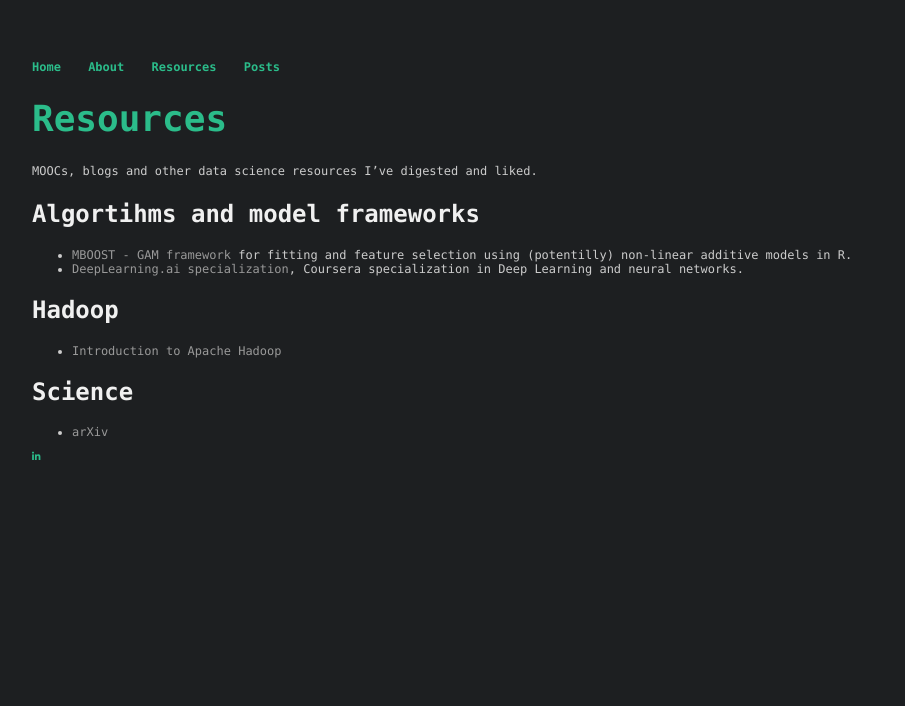
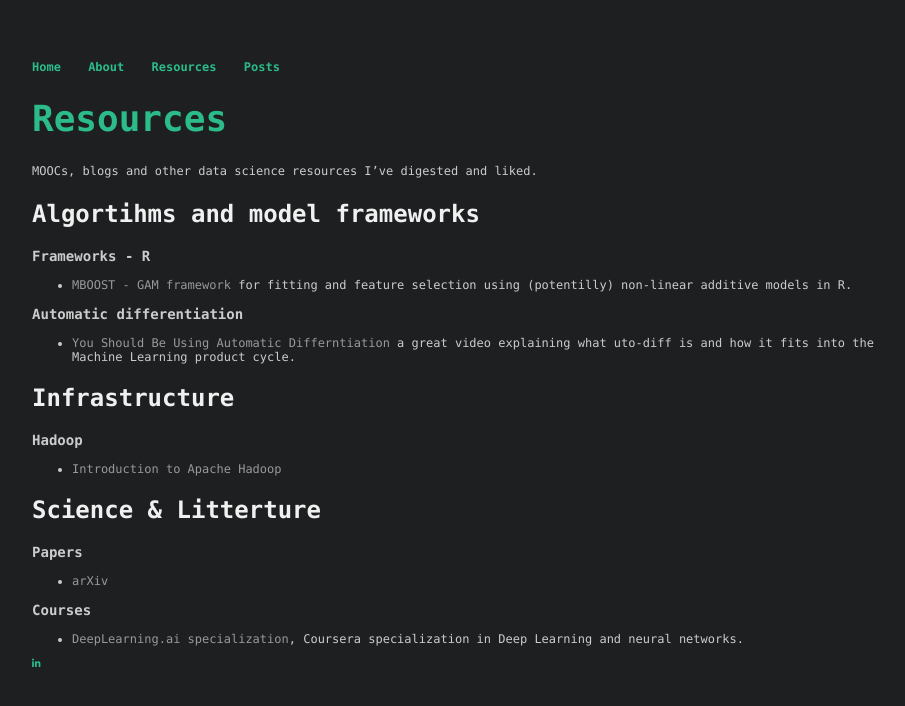
Before and after one commit to rasmusvelling/rasmusvelling.github.io, a Jekyll site: the page built from resources/index.md, in a window 1280 px wide. Shown: the top 706 px of the page, without its empty margins (160-1065 px from the left). Built offline with Jekyll 4.4.1, drawn with Linux system fonts in a browser that asks for light colours; nearby versions of some CDN libraries; our own code applies the rules of GitHub Pages for plain Markdown files.

Commit message:
Update index.md

```diff
--- a/resources/index.md
+++ b/resources/index.md
@@ -2,12 +2,26 @@
 MOOCs, blogs and other data science resources I've digested and liked.
 
 ## Algortihms and model frameworks
+
+### Frameworks - R
+
 - [MBOOST - GAM framework](https://cran.r-project.org/web/packages/mboost/index.html) for fitting and feature selection using (potentilly) non-linear additive models in R.
-- [DeepLearning.ai specialization](https://www.coursera.org/specializations/deep-learning), Coursera specialization in Deep Learning and neural networks.
+
+### Automatic differentiation
+
+- [You Should Be Using Automatic Differntiation](https://www.youtube.com/watch?v=sq2gPzlrM0g) a great video explaining what uto-diff is and how it fits into the Machine Learning product cycle.
 
 
-## Hadoop
+## Infrastructure
+
+### Hadoop
 - [Introduction to Apache Hadoop](https://www.edx.org/course/introduction-apache-hadoop-linuxfoundationx-lfs103x)
 
-## Science
+
+## Science & Litterture
+
+### Papers
 - [arXiv](https://arxiv.org/)
+
+### Courses
+- [DeepLearning.ai specialization](https://www.coursera.org/specializations/deep-learning), Coursera specialization in Deep Learning and neural networks.
```
